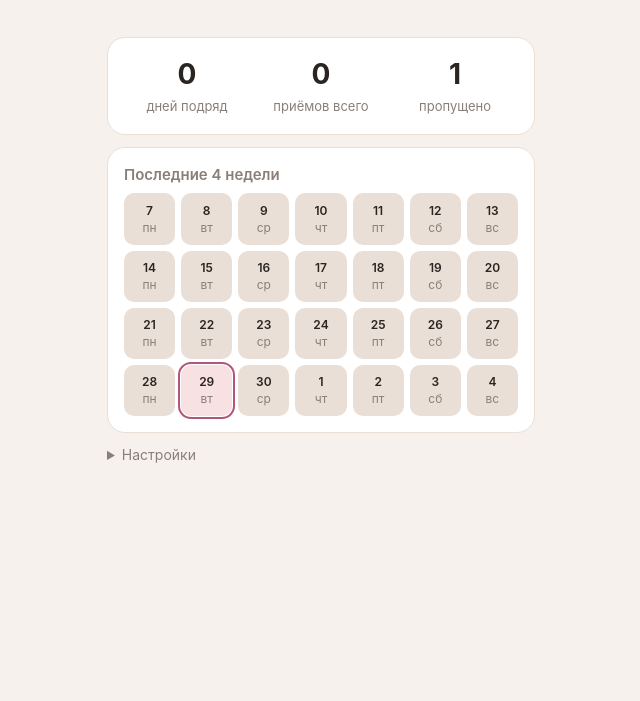
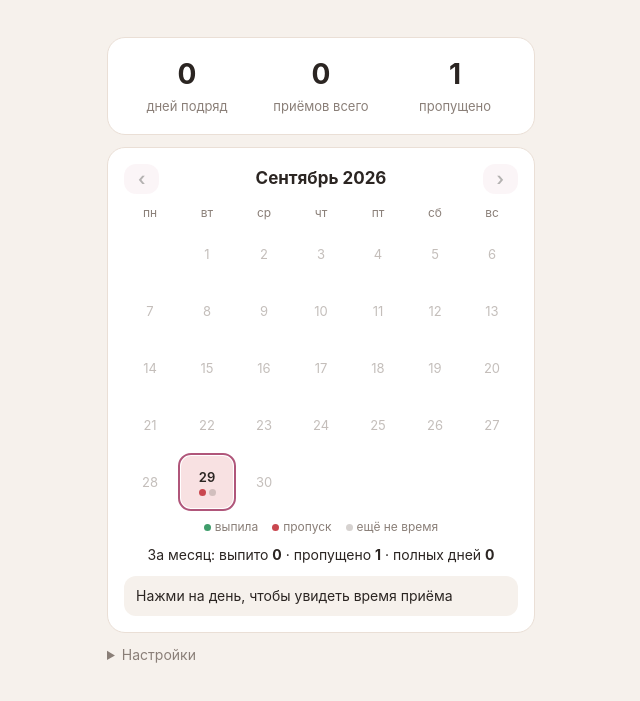
Before and after one commit to artemijkonova-pixel/pills, a plain HTML site: page index.html in a window 1280 px wide. Shown: the part 361-1062 px from the top of the page, without its empty margins (319-959 px from the left). Before the commit the page ends 874 px from the top, so only its background shows below. Drawn offline with Linux system fonts and the light colour scheme.

Commit message:
Monthly calendar with full history
Co-Authored-By: Claude Opus 5.5 <noreply@anthropic.com>

```diff
--- a/index.html
+++ b/index.html
@@ -43,13 +43,26 @@
   .stat { text-align: center; }
   .stat b { display: block; font-size: 28px; }
   .stat span { color: var(--muted); font-size: 13px; }
-  .grid { display: grid; grid-template-columns: repeat(7, 1fr); gap: 6px; margin-top: 8px; }
-  .day { aspect-ratio: 1; border-radius: 10px; display: flex; flex-direction: column; align-items: center; justify-content: center;
-    font-size: 12px; background: var(--line); color: var(--muted); }
-  .day .d { font-weight: 600; color: var(--ink); }
-  .day.full { background: var(--ok); } .day.full .d, .day.full { color: #fff; }
-  .day.half { background: var(--warn-soft); } .day.none { background: var(--bad-soft); }
+  .cal-head { display: flex; align-items: center; justify-content: space-between; margin-bottom: 10px; }
+  .cal-head b { font-size: 17px; text-transform: capitalize; }
+  .cal-head button { background: var(--accent-soft); color: var(--ink); padding: 6px 14px; font-size: 18px; line-height: 1; }
+  .grid { display: grid; grid-template-columns: repeat(7, 1fr); gap: 5px; }
+  .wd { text-align: center; font-size: 12px; color: var(--muted); padding-bottom: 2px; }
+  .day { aspect-ratio: 1; border-radius: 10px; display: flex; flex-direction: column; align-items: center; justify-content: center; gap: 3px;
+    font-size: 13px; font-weight: 600; background: var(--line); color: var(--ink); cursor: pointer; border: 0; padding: 0; }
+  .day.off { background: transparent; color: var(--muted); font-weight: 400; cursor: default; opacity: .5; }
+  .day.full { background: var(--ok-soft); }
+  .day.part { background: var(--warn-soft); }
+  .day.none { background: var(--bad-soft); }
   .day.today { outline: 2px solid var(--accent); outline-offset: 1px; }
+  .day.sel { box-shadow: inset 0 0 0 2px var(--ink); }
+  .dots { display: flex; gap: 3px; }
+  .dot { width: 7px; height: 7px; border-radius: 50%; background: var(--muted); opacity: .35; }
+  .dot.done { background: var(--ok); opacity: 1; } .dot.missed { background: var(--bad); opacity: 1; }
+  .legend { display: flex; gap: 14px; justify-content: center; font-size: 12px; color: var(--muted); margin-top: 10px; }
+  .legend .dot { display: inline-block; vertical-align: middle; margin-right: 4px; }
+  .month-sum { text-align: center; font-size: 14px; margin-top: 10px; }
+  .detail { font-size: 14px; margin-top: 10px; padding: 10px 12px; border-radius: 12px; background: var(--bg); min-height: 20px; }
   h2 { font-size: 15px; margin: 0; color: var(--muted); font-weight: 600; }
   .msg { font-size: 14px; color: var(--muted); min-height: 20px; text-align: center; margin: 8px 0; }
   .msg.err { color: var(--bad); }
@@ -89,8 +102,15 @@
   </div>
 
   <div class="card">
-    <h2>Последние 4 недели</h2>
+    <div class="cal-head">
+      <button id="prev" aria-label="Предыдущий месяц">‹</button>
+      <b id="month"></b>
+      <button id="next" aria-label="Следующий месяц">›</button>
+    </div>
     <div class="grid" id="grid"></div>
+    <div class="legend"><span><i class="dot done"></i>выпила</span><span><i class="dot missed"></i>пропуск</span><span><i class="dot"></i>ещё не время</span></div>
+    <div class="month-sum" id="monthsum"></div>
+    <div class="detail" id="detail">Нажми на день, чтобы увидеть время приёма</div>
   </div>
 
   <details>
@@ -188,7 +208,6 @@ async function mark(slot) {
 
 // --- UI
 function setMsg(t, err) { $("msg").textContent = t || ""; $("msg").className = "msg" + (err ? " err" : ""); }
-const WD = ["вс", "пн", "вт", "ср", "чт", "пт", "сб"];
 function render() {
   const now = nowParts();
   $("today").textContent = new Intl.DateTimeFormat("ru-RU", { timeZone: CFG.tz, weekday: "long", day: "numeric", month: "long" }).format(new Date())
@@ -227,25 +246,67 @@ function render() {
   if (!todayBroken) while (d >= CFG.since && full(d)) { streak++; d = addDays(d, -1); }
   $("streak").textContent = streak; $("total").textContent = total; $("missed").textContent = missed;
 
-  // календарь: 4 недели, пн–вс
+  renderCalendar(now);
+}
+
+// --- календарь по месяцам: от месяца старта до текущего
+let VIEW = null, SEL = null; // VIEW = "YYYY-MM"
+const MONTHS = ["январь", "февраль", "март", "апрель", "май", "июнь", "июль", "август", "сентябрь", "октябрь", "ноябрь", "декабрь"];
+const MONTHS_GEN = ["января", "февраля", "марта", "апреля", "мая", "июня", "июля", "августа", "сентября", "октября", "ноября", "декабря"];
+const firstMonth = () => CFG.since.slice(0, 7);
+function shiftMonth(ym, n) {
+  const [y, m] = ym.split("-").map(Number), t = y * 12 + (m - 1) + n;
+  return `${Math.floor(t / 12)}-${String((t % 12) + 1).padStart(2, "0")}`;
+}
+function dayInfo(day, now) {
+  if (day < CFG.since || day > now.date) return null;
+  const st = Object.keys(CFG.slots).map((s) => slotStatus(LOG, day, s, now));
+  const done = st.filter((x) => x === "done").length, missed = st.filter((x) => x === "missed").length;
+  return { st, done, missed, cls: done === st.length ? "full" : missed ? (done ? "part" : "none") : done ? "part" : "" };
+}
+function renderCalendar(now) {
+  const cur = now.date.slice(0, 7);
+  if (!VIEW || VIEW > cur) VIEW = cur;
+  if (VIEW < firstMonth()) VIEW = firstMonth();
+  const [y, m] = VIEW.split("-").map(Number);
+  $("month").textContent = `${MONTHS[m - 1]} ${y}`;
+  $("prev").disabled = VIEW <= firstMonth();
+  $("next").disabled = VIEW >= cur;
+
   const grid = $("grid"); grid.innerHTML = "";
-  const dow = (new Date(now.date + "T12:00:00Z").getUTCDay() + 6) % 7;
-  const start = addDays(now.date, -dow - 21);
-  for (let i = 0; i < 28; i++) {
-    const day = addDays(start, i), cell = document.createElement("div");
-    const n = Object.keys(CFG.slots).filter((s) => (LOG[day] || {})[s]).length;
-    let cls = "day";
-    if (day <= now.date && day >= CFG.since) {
-      const anyMissed = Object.keys(CFG.slots).some((s) => slotStatus(LOG, day, s, now) === "missed");
-      cls += n === 2 ? " full" : anyMissed ? (n ? " half" : " none") : n ? " half" : "";
-    }
-    if (day === now.date) cls += " today";
-    cell.className = cls;
-    cell.innerHTML = `<span class="d">${+day.slice(8)}</span><span>${WD[new Date(day + "T12:00:00Z").getUTCDay()]}</span>`;
-    cell.title = day + (n ? ` — ${n}/2` : "");
+  for (const w of ["пн", "вт", "ср", "чт", "пт", "сб", "вс"]) grid.insertAdjacentHTML("beforeend", `<div class="wd">${w}</div>`);
+  const first = `${VIEW}-01`, days = new Date(Date.UTC(y, m, 0)).getUTCDate();
+  const pad = (new Date(first + "T12:00:00Z").getUTCDay() + 6) % 7;
+  for (let i = 0; i < pad; i++) grid.insertAdjacentHTML("beforeend", "<div></div>");
+
+  let taken = 0, missed = 0, full = 0;
+  for (let i = 1; i <= days; i++) {
+    const day = `${VIEW}-${String(i).padStart(2, "0")}`, info = dayInfo(day, now);
+    const cell = document.createElement("button");
+    cell.className = "day " + (info ? info.cls : "off") + (day === now.date ? " today" : "") + (day === SEL ? " sel" : "");
+    cell.innerHTML = `<span>${i}</span>` + (info ? `<span class="dots">${info.st.map((x) => `<i class="dot ${x}"></i>`).join("")}</span>` : "");
+    if (info) {
+      taken += info.done; missed += info.missed; if (info.cls === "full") full++;
+      cell.addEventListener("click", () => { SEL = day; render(); });
+    } else cell.disabled = true;
     grid.appendChild(cell);
   }
+  $("monthsum").innerHTML = taken + missed
+    ? `За месяц: выпито <b>${taken}</b> · пропущено <b>${missed}</b> · полных дней <b>${full}</b>`
+    : "За этот месяц пока нет данных";
+
+  if (SEL) {
+    const info = dayInfo(SEL, now), rec = LOG[SEL] || {};
+    const txt = Object.entries(CFG.slots).map(([slot, s], i) => {
+      const st = info ? info.st[i] : "";
+      return `${slot === "morning" ? "☀️" : "🌙"} ${s.label}: ` +
+        (st === "done" ? `выпито в ${rec[slot]} ✓` : st === "missed" ? "пропущено ✗" : st === "open" ? "окно открыто" : "ещё не время");
+    }).join("<br>");
+    $("detail").innerHTML = `<b>${+SEL.slice(8)} ${MONTHS_GEN[+SEL.slice(5, 7) - 1]}</b><br>${txt}`;
+  }
 }
+$("prev").addEventListener("click", () => { VIEW = shiftMonth(VIEW, -1); render(); });
+$("next").addEventListener("click", () => { VIEW = shiftMonth(VIEW, 1); render(); });
 
 document.querySelectorAll("button[data-slot]").forEach((b) =>
   b.addEventListener("click", () => mark(b.dataset.slot).catch((e) => setMsg(e.message, true))));
```
